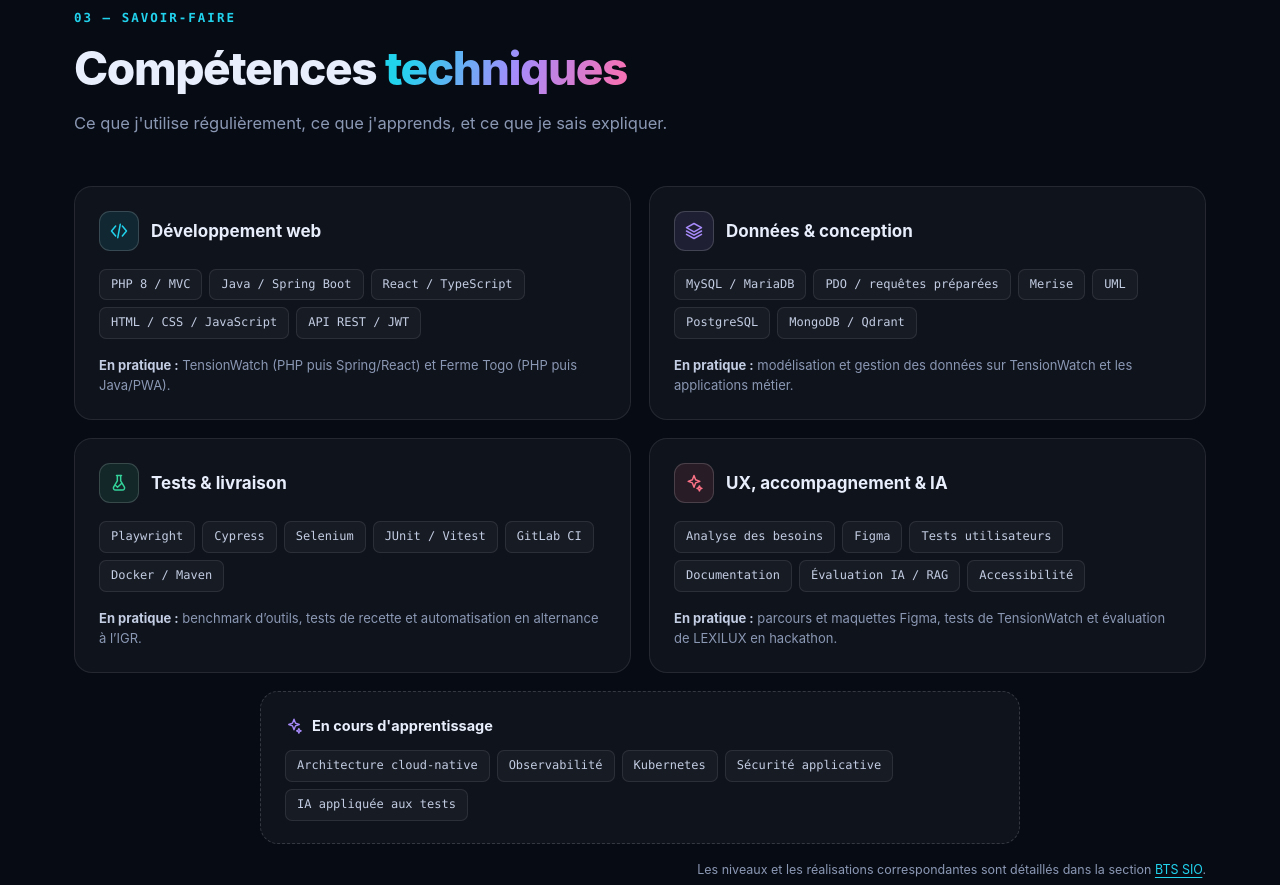
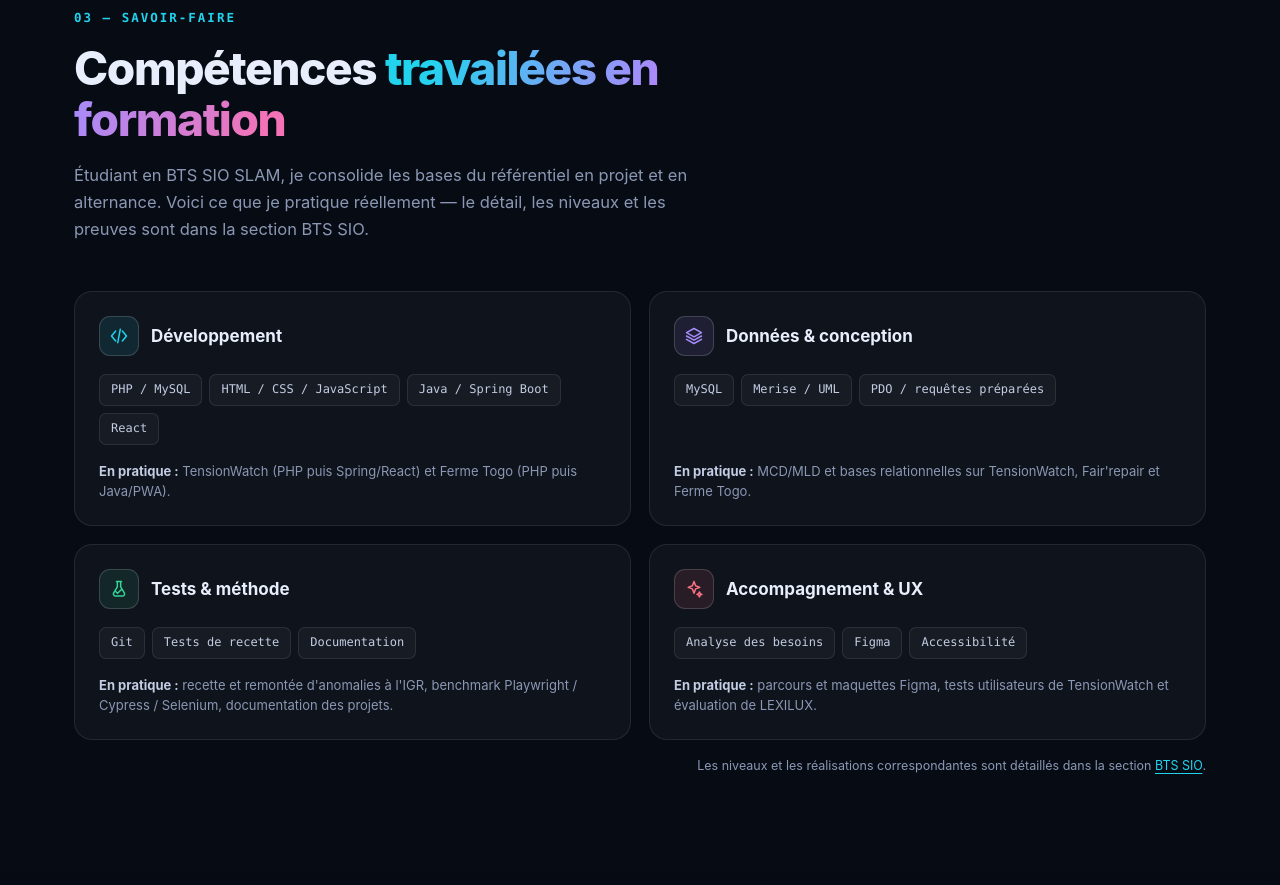
Before and after one commit to rayanerakpo-blip/portfolio-rayane, a plain HTML site: page index.html in a window 1280 px wide. Shown: the part 3455-4340 px from the top of the page. Drawn offline with Linux system fonts and the light colour scheme.

Commit message:
Competences recentrees sur le niveau BTS SIO en alternance

```diff
--- a/assets/css/style.css
+++ b/assets/css/style.css
@@ -403,18 +403,6 @@ h1, h2, h3, h4, p { margin: 0; }
   font-size: 13px; line-height: 1.55; color: var(--muted);
 }
 .skill-proof strong { color: var(--text-soft); }
-
-.skills__extra {
-  display: grid; grid-template-columns: minmax(0, 760px); justify-content: center;
-  gap: 18px; margin-top: 18px;
-}
-.extra-card {
-  padding: 22px 24px; border: 1px dashed var(--border-strong); border-radius: var(--radius);
-  background: var(--surface);
-}
-.extra-card h4 { display: flex; align-items: center; gap: 9px; font-size: 14.5px; margin-bottom: 4px; }
-.extra-card h4 .i { width: 18px; height: 18px; color: var(--accent-2); }
-.extra-card .chips { margin-top: 12px; }
 
 .skills__note {
   margin-top: 16px; font-size: 12.5px; line-height: 1.55;
@@ -861,11 +849,10 @@ h1, h2, h3, h4, p { margin: 0; }
   .veille { grid-template-columns: 1fr; }
   .veille__aside { position: static; }
   .veille__toc { grid-template-columns: 1fr 1fr; }
-  .skills__extra { grid-template-columns: 1fr; }
 }
 
 @media (max-width: 820px) {
-  .skills, .skills__extra, .edu { grid-template-columns: 1fr; }
+  .skills, .edu { grid-template-columns: 1fr; }
   .tl-grid { grid-template-columns: 1fr; }
   .v-grid, .v-compare, .v-sources { grid-template-columns: 1fr; }
   .projects { grid-template-columns: 1fr; }
--- a/index.html
+++ b/index.html
@@ -344,19 +344,23 @@
       <div class="wrap">
         <header class="section__head reveal">
           <p class="eyebrow">03 — Savoir-faire</p>
-          <h2>Compétences <span class="grad">techniques</span></h2>
-          <p class="section__lead">Ce que j'utilise régulièrement, ce que j'apprends, et ce que je sais expliquer.</p>
+          <h2>Compétences <span class="grad">travailées en formation</span></h2>
+          <p class="section__lead">
+            Étudiant en BTS SIO SLAM, je consolide les bases du référentiel en projet et en
+            alternance. Voici ce que je pratique réellement — le détail, les niveaux et les
+            preuves sont dans la section BTS SIO.
+          </p>
         </header>
 
         <div class="skills">
           <article class="skill-card reveal">
             <div class="skill-card__head">
               <span class="skill-ico skill-ico--cyan"><svg class="i"><use href="#i-code"/></svg></span>
-              <h3>Développement web</h3>
+              <h3>Développement</h3>
             </div>
             <ul class="chips skill-chips">
-              <li>PHP 8 / MVC</li><li>Java / Spring Boot</li><li>React / TypeScript</li>
-              <li>HTML / CSS / JavaScript</li><li>API REST / JWT</li>
+              <li>PHP / MySQL</li><li>HTML / CSS / JavaScript</li>
+              <li>Java / Spring Boot</li><li>React</li>
             </ul>
             <p class="skill-proof"><strong>En pratique :</strong> TensionWatch (PHP puis Spring/React) et Ferme Togo (PHP puis Java/PWA).</p>
           </article>
@@ -367,45 +371,32 @@
               <h3>Données &amp; conception</h3>
             </div>
             <ul class="chips skill-chips">
-              <li>MySQL / MariaDB</li><li>PDO / requêtes préparées</li><li>Merise</li>
-              <li>UML</li><li>PostgreSQL</li><li>MongoDB / Qdrant</li>
+              <li>MySQL</li><li>Merise / UML</li><li>PDO / requêtes préparées</li>
             </ul>
-            <p class="skill-proof"><strong>En pratique :</strong> modélisation et gestion des données sur TensionWatch et les applications métier.</p>
+            <p class="skill-proof"><strong>En pratique :</strong> MCD/MLD et bases relationnelles sur TensionWatch, Fair'repair et Ferme Togo.</p>
           </article>
 
           <article class="skill-card reveal">
             <div class="skill-card__head">
               <span class="skill-ico skill-ico--green"><svg class="i"><use href="#i-test"/></svg></span>
-              <h3>Tests &amp; livraison</h3>
+              <h3>Tests &amp; méthode</h3>
             </div>
             <ul class="chips skill-chips">
-              <li>Playwright</li><li>Cypress</li><li>Selenium</li><li>JUnit / Vitest</li>
-              <li>GitLab CI</li><li>Docker / Maven</li>
+              <li>Git</li><li>Tests de recette</li><li>Documentation</li>
             </ul>
-            <p class="skill-proof"><strong>En pratique :</strong> benchmark d’outils, tests de recette et automatisation en alternance à l’IGR.</p>
+            <p class="skill-proof"><strong>En pratique :</strong> recette et remontée d'anomalies à l'IGR, benchmark Playwright / Cypress / Selenium, documentation des projets.</p>
           </article>
 
           <article class="skill-card reveal">
             <div class="skill-card__head">
               <span class="skill-ico skill-ico--rose"><svg class="i"><use href="#i-spark"/></svg></span>
-              <h3>UX, accompagnement &amp; IA</h3>
+              <h3>Accompagnement &amp; UX</h3>
             </div>
             <ul class="chips skill-chips">
-              <li>Analyse des besoins</li><li>Figma</li><li>Tests utilisateurs</li>
-              <li>Documentation</li><li>Évaluation IA / RAG</li><li>Accessibilité</li>
+              <li>Analyse des besoins</li><li>Figma</li><li>Accessibilité</li>
             </ul>
-            <p class="skill-proof"><strong>En pratique :</strong> parcours et maquettes Figma, tests de TensionWatch et évaluation de LEXILUX en hackathon.</p>
+            <p class="skill-proof"><strong>En pratique :</strong> parcours et maquettes Figma, tests utilisateurs de TensionWatch et évaluation de LEXILUX.</p>
           </article>
-        </div>
-
-        <div class="skills__extra">
-          <div class="extra-card reveal">
-            <h4><svg class="i"><use href="#i-spark"/></svg> En cours d'apprentissage</h4>
-            <ul class="chips">
-              <li>Architecture cloud-native</li><li>Observabilité</li><li>Kubernetes</li>
-              <li>Sécurité applicative</li><li>IA appliquée aux tests</li>
-            </ul>
-          </div>
         </div>
 
         <p class="skills__note">
```
Also changed, not shown: 1 other file.
